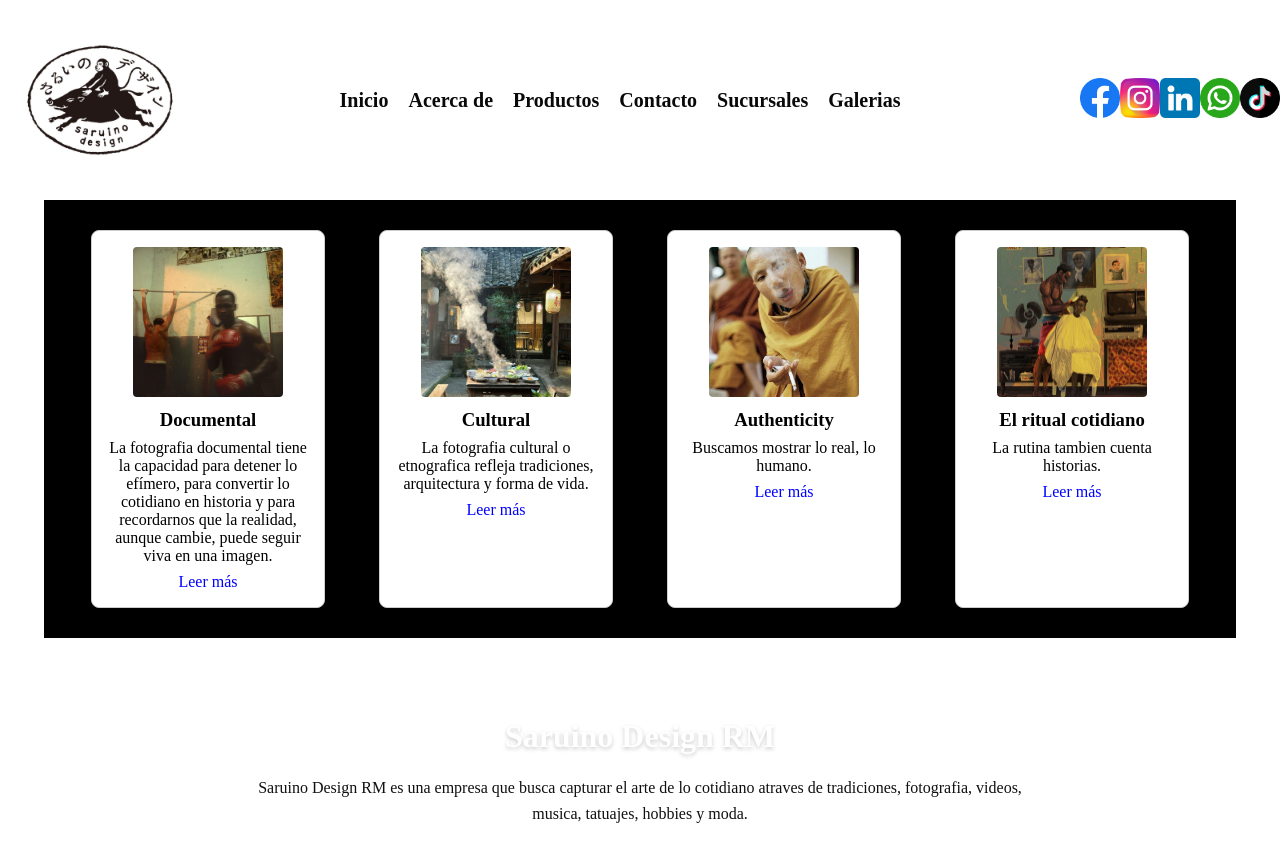
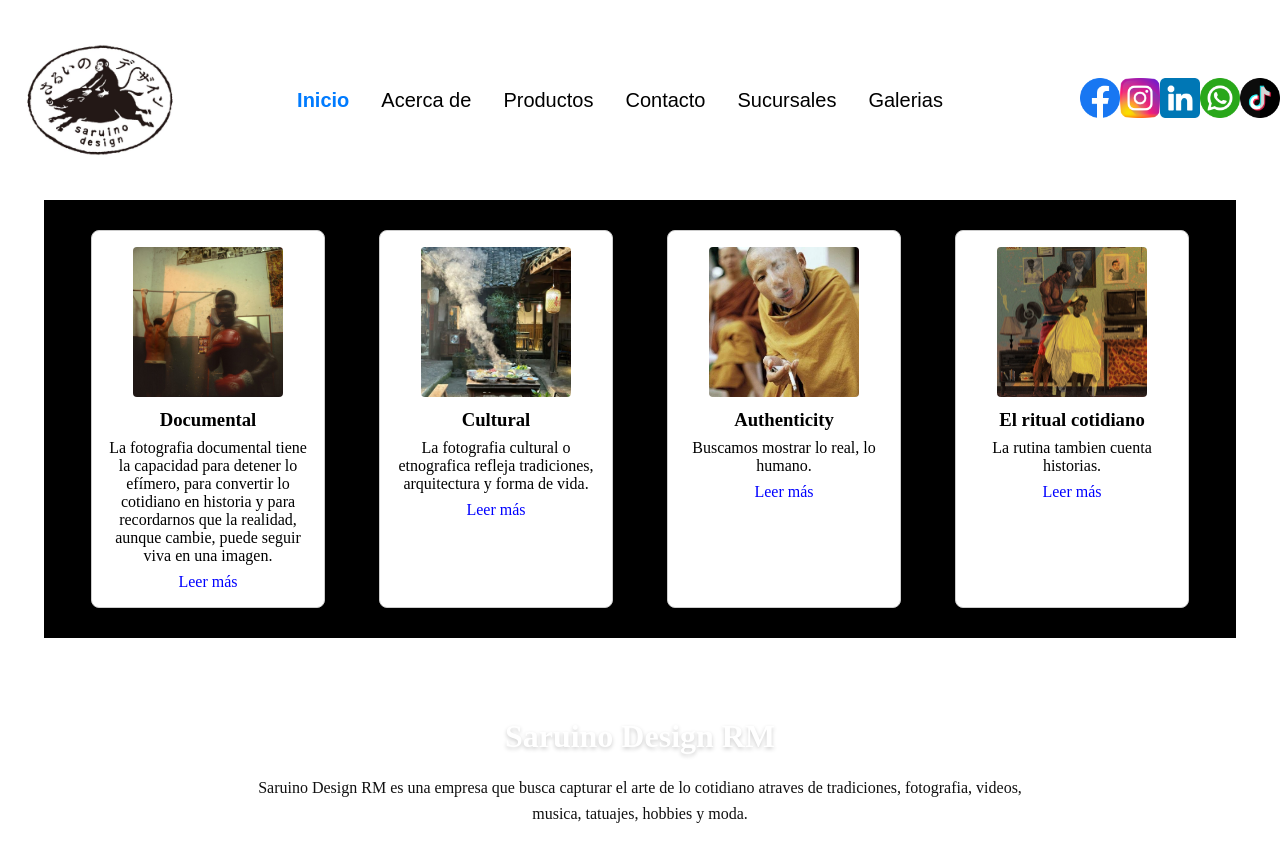
Before and after one commit to Andreard276/REACTJS, a React (Vite) app in the folder my-react-app/: page / in a window 1280 px wide. Shown: the top 862 px of the page. Built offline with nearby package versions, Linux system fonts and the light colour scheme.

Commit message:
se agregaron las props

```diff
--- a/my-react-app/src/App.jsx
+++ b/my-react-app/src/App.jsx
@@ -1,3 +1,4 @@
+import { useState } from 'react';
 import ContenedorTarjeta from "./ContenedorTarjeta";
 import Encabezado from "./Encabezado";
 import Pie from "./Pie";
@@ -5,12 +6,46 @@ import Promociones from "./Promociones";
 import './App.css';
 
 function App(){
+  const [currentPage, setCurrentPage] = useState('inicio');
+
+  const menuItems = [
+    { label: 'Inicio', href: 'inicio' },
+    { label: 'Acerca de', href: 'acerca' },
+    { label: 'Productos', href: 'productos' },
+    { label: 'Contacto', href: 'contacto' },
+    { label: 'Sucursales', href: 'sucursales' },
+    { label: 'Galerias', href: 'galerias' }
+  ];
+
+  const renderPage = () => {
+    switch(currentPage) {
+      case 'inicio':
+        return (
+          <>
+            <ContenedorTarjeta />
+            <Promociones />
+          </>
+        );
+      case 'acerca':
+        return <div className="page-content"><h2>Acerca de Nosotros</h2><p>Contenido sobre la empresa...</p></div>;
+      case 'productos':
+        return <div className="page-content"><h2>Productos</h2><p>Catálogo de productos...</p></div>;
+      case 'contacto':
+        return <div className="page-content"><h2>Contacto</h2><p>Información de contacto...</p></div>;
+      case 'sucursales':
+        return <div className="page-content"><h2>Sucursales</h2><p>Ubicación de nuestras sucursales...</p></div>;
+      case 'galerias':
+        return <div className="page-content"><h2>Galerías</h2><p>Galería de fotos...</p></div>;
+      default:
+        return <ContenedorTarjeta />;
+    }
+  };
+
   return (
     <div className="app-container">
       <div className="app-content">
-        <Encabezado />
-        <ContenedorTarjeta />
-        <Promociones />
+        <Encabezado menuItems={menuItems} onMenuClick={setCurrentPage} currentPage={currentPage} />
+        {renderPage()}
       </div>
       <Pie />
     </div>
--- a/my-react-app/src/Encabezado.jsx
+++ b/my-react-app/src/Encabezado.jsx
@@ -6,11 +6,11 @@ import whatsapp from './assets/whatsapp.png' ;
 import tiktok from './assets/tik-tok.png' ;
 import './encabezado.css';
 
-function Encabezado() {
+function Encabezado({ menuItems = defaultMenuItems, onMenuClick, currentPage }) {
   return (
     <div className="encabezado">
         <Logo />
-        <Menu />
+        <Menu items={menuItems} onMenuClick={onMenuClick} currentPage={currentPage} />
         <div className="right-section">
             <h2></h2>
             <Redes />
@@ -18,6 +18,15 @@ function Encabezado() {
     </div>
   );
 }
+
+const defaultMenuItems = [
+  { label: 'Inicio', href: 'inicio' },
+  { label: 'Acerca de', href: 'acerca' },
+  { label: 'Productos', href: 'productos' },
+  { label: 'Contacto', href: 'contacto' },
+  { label: 'Sucursales', href: 'sucursales' },
+  { label: 'Galerias', href: 'galerias' }
+];
 function Logo(){
     return (
         <div className="logoDiv">
@@ -26,16 +35,28 @@ function Logo(){
     );
 }
 
-function Menu(){
+function Menu({ items, onMenuClick, currentPage }){
     return (
         <div className="menuDiv">
             <ul>
-                <li><a href='#'>Inicio</a></li>
-                <li><a href='#'>Acerca de</a></li>
-                <li><a href='#'>Productos</a></li>
-                <li><a href='#'>Contacto</a></li>
-                <li><a href='#'>Sucursales</a></li>
-                <li><a href='#'>Galerias</a></li>
+                {items.map((item, index) => (
+                    <li key={index}>
+                        <button
+                            onClick={() => onMenuClick(item.href)}
+                            className={currentPage === item.href ? 'active' : ''}
+                            style={{
+                                background: 'none',
+                                border: 'none',
+                                cursor: 'pointer',
+                                fontSize: 'inherit',
+                                color: currentPage === item.href ? '#007bff' : 'inherit',
+                                fontWeight: currentPage === item.href ? 'bold' : 'normal'
+                            }}
+                        >
+                            {item.label}
+                        </button>
+                    </li>
+                ))}
             </ul>
         </div>
     );
```
